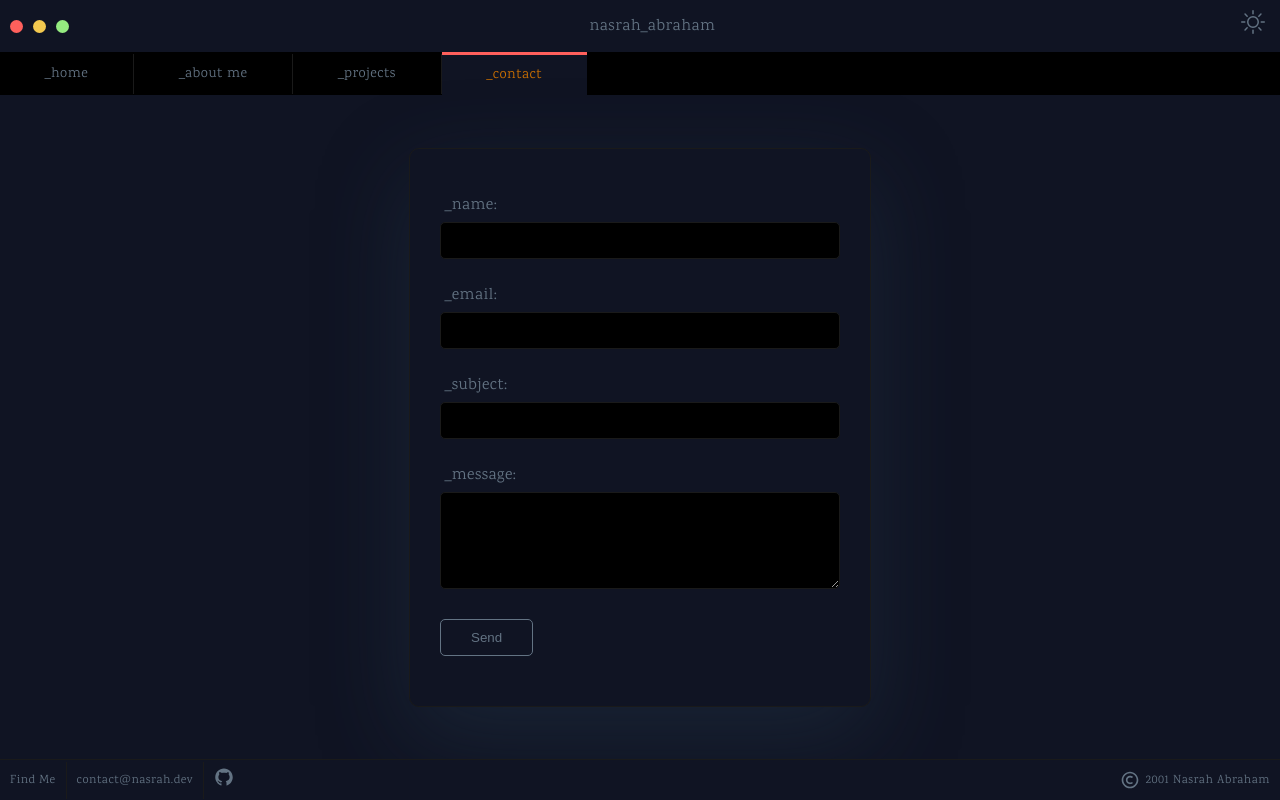
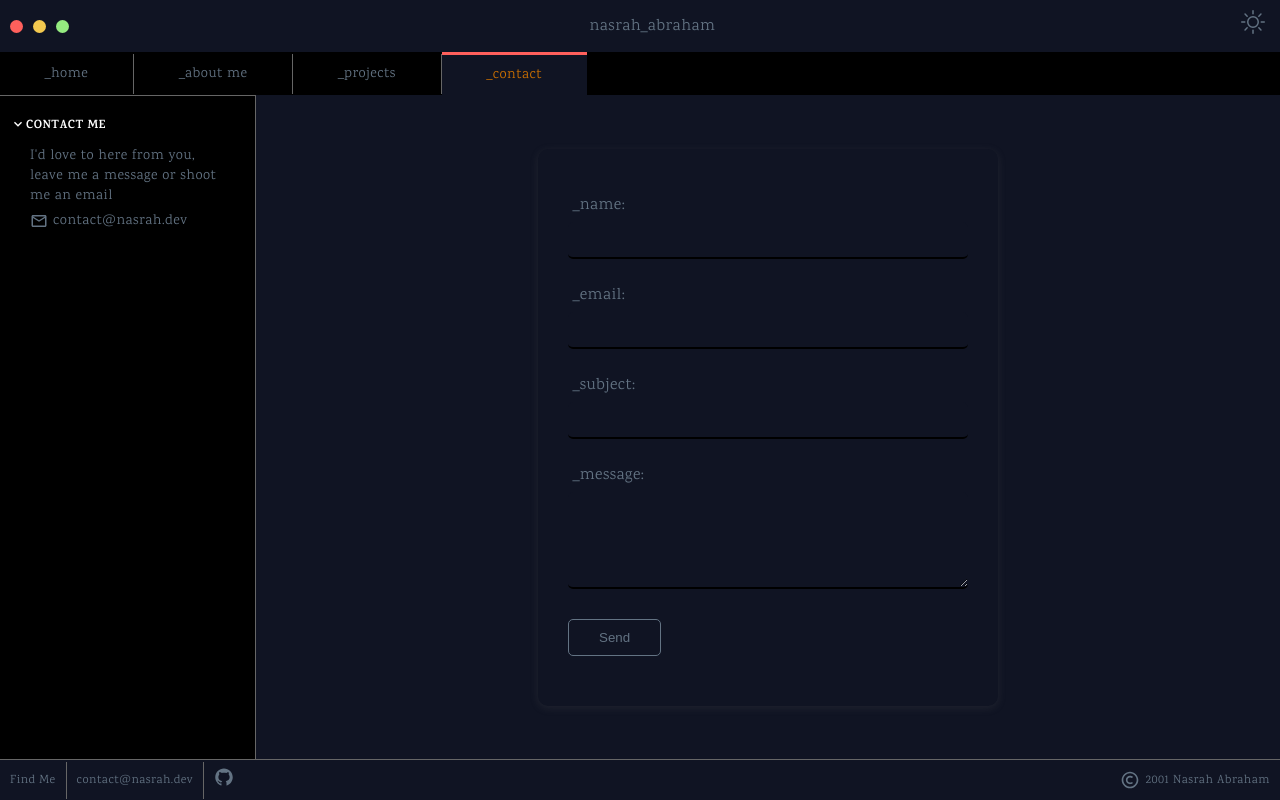
Before and after one commit to nasrah01/react-portfolio, a React (Create React App) app: page /contact in a window 1280 px wide. Built offline with nearby package versions, Linux system fonts and the light colour scheme.

Commit message:
light mode and screen sizing

```diff
--- a/src/GlobalStyles.js
+++ b/src/GlobalStyles.js
@@ -56,26 +56,30 @@ export const darkTheme = {
   body: "#101423",
   bodyOffSet: "#000",
   textColor: "#fff",
+  typeColor: "rgba(189, 164, 203, .2)",
   primaryColor: "#637383", //grey
   secondaryColor: "#cc7000", //orange
   tertiaryColor: "#098bdc", // blue
   boldColor: "#663399",
-  boxShadow: "rgba(38, 57, 77, .4) 0px 30px 90px;",
+  boxShadow: "rgba(99, 99, 99, 0.2) 0px 2px 8px 0px",
   opacity: ".7",
-  border: "1px solid #1a1a1a",
-  borderColor: "#1a1a1a",
+  border: "1px solid #666666",
+  borderColor: "#666666",
 };
 
 export const lightTheme = {
-  body: "#fff",
-  bodyOffSet: "#eff5f5",
-  textColor: "#000000",
-  primaryColor: "#637383", //gray
-  secondaryColor: "#333333", //orange
-  tertiaryColor: " #2251dd", //blue
-  boldColor: "#FF605C", //red
-  boxShadow: "rgba(95, 158, 160, 0.4) 0px 10px 40px;",
-  opacity: "1",
-  border: "1px solid #bfbfbf",
-  borderColor: "fff",
+  body: "#f9f1e9",
+  bodyOffSet: "#eee1d4",
+  textColor: "#1a1a1a",
+  typeColor: "#8b99a7",
+  primaryColor: "#172436",
+  secondaryColor: "#554a55",
+  tertiaryColor: "#b1365b",
+  boldColor: "#c4aed0",
+  boxShadow: "rgba(99, 99, 99, 0.2) 0px 2px 8px 0px",
+  opacity: ".9",
+  border: "1px solid #77506720",
+  borderColor: "#77506720",
 };
+
+// box-shadow: rgba(99, 99, 99, 0.2) 0px 2px 8px 0px;
--- a/src/components/NavBar.jsx
+++ b/src/components/NavBar.jsx
@@ -61,6 +61,13 @@ const Buttons = styled.div`
     border-radius: 6.5px;
     margin: 0 5px;
     background: black;
+
+    @media screen and (max-width: 600px) {
+      height: 10px;
+      width: 10px;
+      border-radius: 5px;
+      margin: 0 3px;
+    }
   }
 `;
 
@@ -69,7 +76,6 @@ const NavBoxes = styled.ul`
   align-items: center;
   background: ${(props) => props.theme.bodyOffSet};
   list-style-type: none;
-
 
   a {
     text-decoration: none;
@@ -82,6 +88,7 @@ const NavBoxes = styled.ul`
       font-size: 12px;
       padding: 10px;
       width: 100%;
+      text-align: center;
     }
   }
 
--- a/src/pages/contact.jsx
+++ b/src/pages/contact.jsx
@@ -1,6 +1,7 @@
 import styled from "styled-components"
 import { useRef } from "react";
 import emailjs from "@emailjs/browser";
+import { MdOutlineKeyboardArrowDown, MdOutlineMail } from "react-icons/md";
 
 
 const Contact = () => {
@@ -22,11 +23,27 @@ const Contact = () => {
 
   return (
     <ContactContainer>
+      <ContactSidebar>
+        <ContactHeader>
+          <MdOutlineKeyboardArrowDown />
+          <h2>Contact Me</h2>
+        </ContactHeader>
+        <ContactInfo>
+          <p>
+            I&apos;d love to here from you, leave me a message or shoot me an
+            email
+          </p>
+          <ContactMail>
+            <MdOutlineMail size={18}/>
+            <p>contact@nasrah.dev</p>
+          </ContactMail>
+        </ContactInfo>
+      </ContactSidebar>
       <FormContainer>
         <Form ref={form} onSubmit={sendEmail}>
           <FormInput>
             <label htmlFor="name">_name:</label>
-            <input type="text" name="name"/>
+            <input type="text" name="name" />
           </FormInput>
           <FormInput>
             <label htmlFor="email">_email:</label>
@@ -40,8 +57,11 @@ const Contact = () => {
             <label htmlFor="message">_message:</label>
             <textarea rows="5" name="message"></textarea>
           </FormInput>
-          <button type="submit" value='send'>Send</button>
+          <button type="submit" value="send">
+            Send
+          </button>
         </Form>
+
       </FormContainer>
     </ContactContainer>
   );
@@ -52,15 +72,54 @@ export default Contact;
 const ContactContainer = styled.div`
   flex: 1;
   display: flex;
-  justify-content: center;
+
+  @media screen and (max-width: 700px) {
+    flex-direction: column;
+  }
+`;
+
+const ContactSidebar = styled.div`
+  flex: 20%;
+  border-right: ${(props) => props.theme.border};
+  border-top: ${(props) => props.theme.border};
+  background: ${(props) => props.theme.bodyOffSet};
+  padding: 20px 10px;
+`;
+
+const ContactHeader = styled.div`
+  display: flex;
+  align-items: flex-start;
+
+  h2 {
+    font-size: 12px;
+    font-weight:  700;
+    text-transform: uppercase;
+  }
+`
+
+const ContactInfo = styled.div`
+  font-size: 14px;
+  padding: 10px 20px;
+  color: ${(props) => props.theme.primaryColor};
+`;
+
+const ContactMail = styled.div`
+  display: flex;
   align-items: center;
+  padding: 5px 0;
+  color: ${(props) => props.theme.primaryColor};
 
-  @media screen and (max-height: 800px) {
-    margin: 40px 0;
+  p {
+    padding-left: 5px;
   }
 `;
 
 const FormContainer = styled.div`
+  flex: 80%;
+  display: flex;
+  justify-content: center;
+  align-items: center;
+
   @media screen and (max-width: 600px) {
     width: 100%;
     padding: 0 30px;
@@ -68,14 +127,12 @@ const FormContainer = styled.div`
 `;
 
 const Form = styled.form`
-  border: ${(props) => props.theme.border};
   box-shadow: ${(props) => props.theme.boxShadow};
   padding: 30px;
   border-radius: 10px;
 
   button {
     background-color: ${(props) => props.theme.body};
-
     border: 1.5px solid ${(props) => props.theme.primaryColor};
     color: ${(props) => props.theme.primaryColor};
     border-radius: 5px;
@@ -83,8 +140,14 @@ const Form = styled.form`
     margin: 20px 0;
   }
 
+  @media screen and (max-width: 700px) {
+    margin: 80px 0;
+  }
+
   @media screen and (max-width: 600px) {
     width: 100%;
+    margin: 40px 0;
+    padding: 10px;
   }
 `;
 
@@ -105,8 +168,8 @@ const FormInput = styled.div`
     border-radius: 5px;
     outline: none;
     border: none;
-    border: ${(props) => props.theme.border};
-    background-color: ${(props) => props.theme.bodyOffSet};
+    border-bottom: 2px solid ${(props) => props.theme.bodyOffSet};
+    background-color: ${(props) => props.theme.body};
     color: ${(props) => props.theme.textColor};
 
     @media screen and (max-width: 600px) {
--- a/src/pages/home.jsx
+++ b/src/pages/home.jsx
@@ -32,7 +32,7 @@ function Home() {
               </p>
               <div>*/</div>
             </AboutContent>
-            <Contact>Contact</Contact>
+            <Contact>Contact me</Contact>
           </About>
         </Box>
       </CodeContainer>
@@ -93,7 +93,7 @@ const Content = styled.div`
   }
 
   p {
-    color: ${props => props.theme.primaryColor};
+    color: ${props => props.theme.typeColor};
     font-size: 22px;
   }
 
@@ -113,9 +113,9 @@ const CodeContainer = styled.div`
 const About = styled.div`
   width: 450px;
   background: ${(props) => props.theme.bodyOffSet};
+  backdrop-filter: ${(props) => props.theme.backdrop};
   border-radius: 10px;
   padding: 20px 0;
-
   @media screen and (max-width: 600px) {
     width: 100%;
     padding: 20px;
--- a/src/pages/portfolio.jsx
+++ b/src/pages/portfolio.jsx
@@ -19,6 +19,11 @@ export default Portfolio;
 const Projects = styled.div`
   display: flex;
   flex: 1;
+  padding: 50px;
+
+  @media screen and (max-width: 600px) {
+    padding: 20px 0;
+  }
 `
 
 const Container = styled.div`
--- a/src/pages/skills.jsx
+++ b/src/pages/skills.jsx
@@ -44,7 +44,6 @@ const SideBar = styled.div`
   flex: 20%;
   border-right: ${(props) => props.theme.border};
   border-top: ${(props) => props.theme.border};
-  border-left: ${(props) => props.theme.border};
 `;
 
 const SidebarHeader = styled.div`
```
Also changed, not shown: src/Images/crm-min.png.
